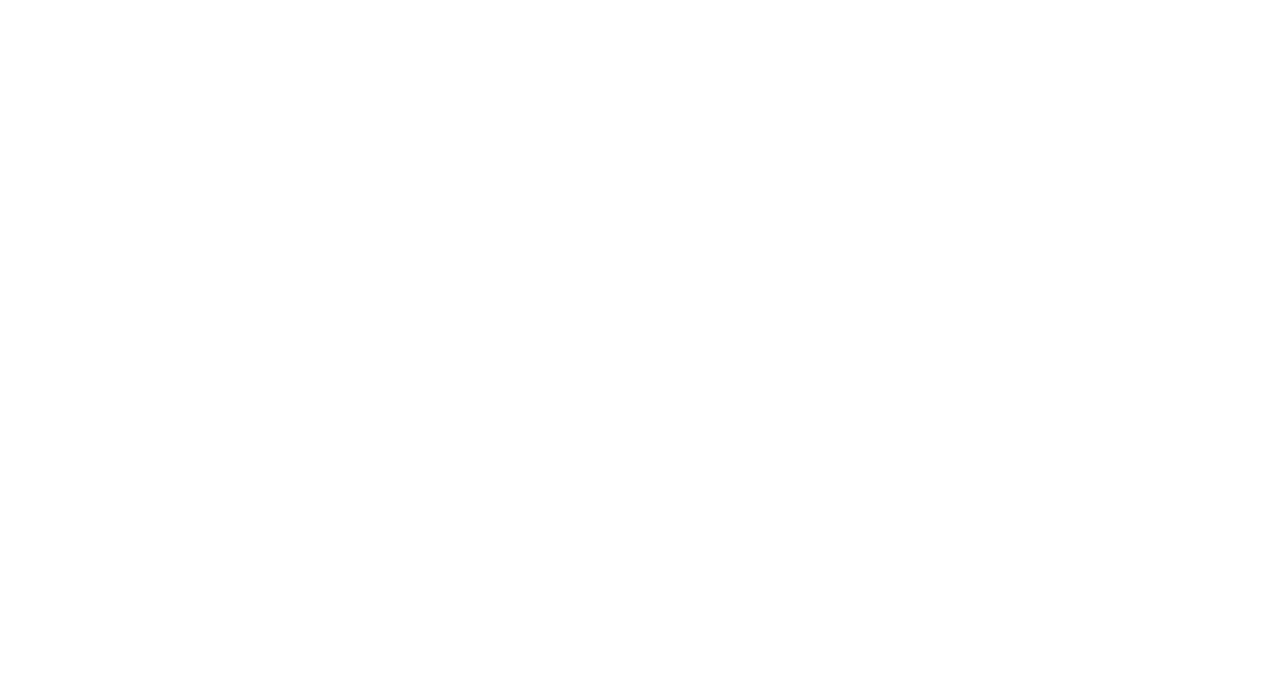
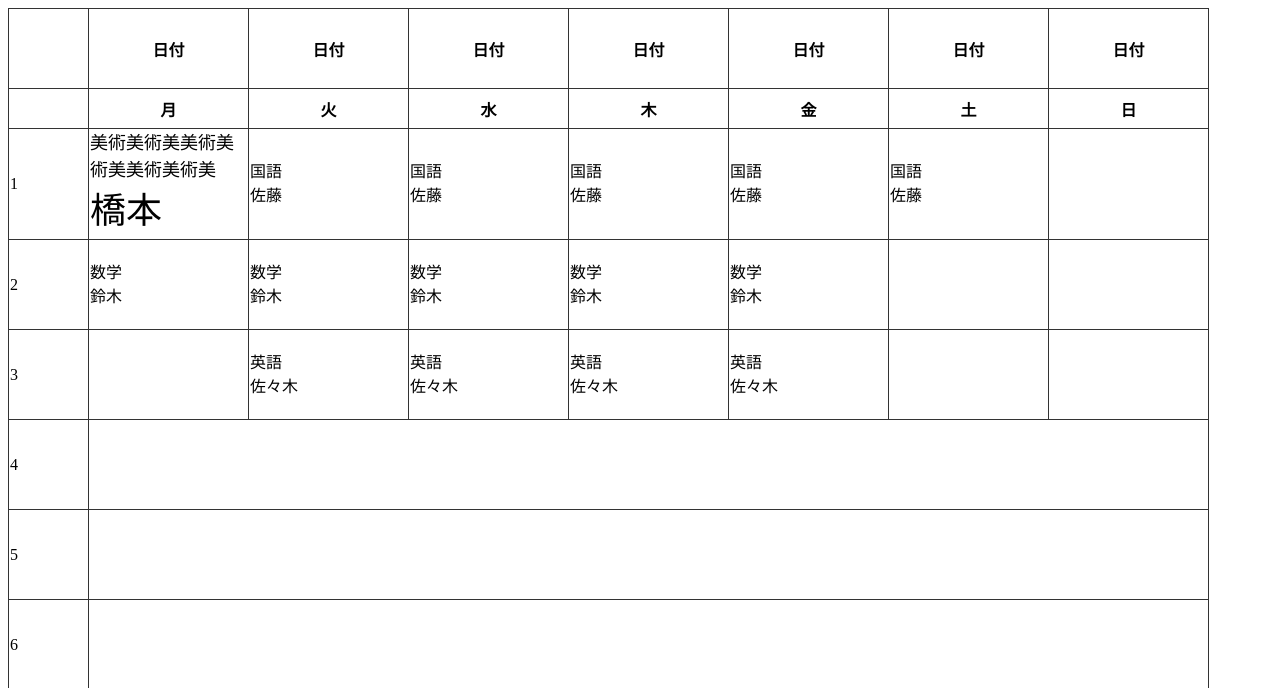
Before and after one commit to yusui-okanaka-adglobe-co-jp/2023-Technical-Training-Team-C, a Nuxt app in the folder frontend/: page /test/timetables in a window 1280 px wide. Before the commit this address had no page. Shown: the top 688 px of the page. Built offline with nearby package versions, Linux system fonts and the light colour scheme.

Commit message:
時間割作成中

```diff
--- /dev/null
+++ b/frontend/components/test-component.vue
@@ -0,0 +1,122 @@
+<template>
+  <table>
+    <thead>
+      <tr>
+        <th class="vertical-head"></th>
+        <th class="date-cell">日付</th>
+        <th class="date-cell">日付</th>
+        <th class="date-cell">日付</th>
+        <th class="date-cell">日付</th>
+        <th class="date-cell">日付</th>
+        <th class="date-cell">日付</th>
+        <th class="date-cell">日付</th>
+      </tr>
+    </thead>
+    <thead>
+      <tr>
+        <th class="dayOfWeek-cell"></th>
+        <th class="dayOfWeek-cell">月</th>
+        <th class="dayOfWeek-cell">火</th>
+        <th class="dayOfWeek-cell">水</th>
+        <th class="dayOfWeek-cell">木</th>
+        <th class="dayOfWeek-cell">金</th>
+        <th class="dayOfWeek-cell">土</th>
+        <th class="dayOfWeek-cell">日</th>
+      </tr>
+    </thead>
+    <tr>
+      <td>1</td>
+      <TimetableLesson :subject="subject" :teacher-name="teacherName"></TimetableLesson>
+      <td>国語 <br />佐藤</td>
+      <td>国語 <br />佐藤</td>
+      <td>国語 <br />佐藤</td>
+      <td>国語 <br />佐藤</td>
+      <td>国語 <br />佐藤</td>
+      <td></td>
+    </tr>
+    <tr>
+      <td>2</td>
+      <td>数学 <br />鈴木</td>
+      <td>数学 <br />鈴木</td>
+      <td>数学 <br />鈴木</td>
+      <td>数学 <br />鈴木</td>
+      <td>数学 <br />鈴木</td>
+      <td></td>
+      <td></td>
+    </tr>
+    <tr>
+      <td>3</td>
+      <td class="timetable-cell"></td>
+      <td>英語 <br />佐々木</td>
+      <td>英語 <br />佐々木</td>
+      <td>英語 <br />佐々木</td>
+      <td>英語 <br />佐々木</td>
+      <td></td>
+      <td></td>
+    </tr>
+    <tr>
+      <td>4</td>
+    </tr>
+    <tr>
+      <td>5</td>
+    </tr>
+    <tr>
+      <td>6</td>
+    </tr>
+  </table>
+</template>
+
+<script lang="ts" setup>
+const subject = '美術美術美美術美術美美術美術美'
+const teacherName = '橋本'
+</script>
+
+<style lang="scss" vscoped>
+table {
+  border-collapse: collapse;
+  border: 1px solid #333;
+  box-sizing: border-box;
+  table-layout: fixed;
+  width: 1200px;
+  height: 660px;
+  padding: 0;
+}
+
+td,
+th,
+tr {
+  border: 1px solid #333;
+  box-sizing: border-box;
+
+  word-break: break-word;
+  /*border-spacing: 0; :-*/
+}
+.date-cell {
+  width: 160px;
+  height: 80px;
+}
+.dayOfWeek-cell {
+  width: 180px;
+  height: 40px;
+}
+.period-cell {
+  width: 80px;
+  height: 90px;
+}
+.vertical-head {
+  width: 80px;
+  height: 80px;
+}
+.timetable-cell {
+}
+.font-size-M {
+  font-size: 18px;
+}
+
+.font-size-L {
+  font-size: 24px;
+}
+.font-size-XL {
+  font-size: 36px;
+}
+</style>
--- /dev/null
+++ b/frontend/components/timetable-lesson.vue
@@ -0,0 +1,57 @@
+<template>
+  <td>
+    <div>
+      <span :style="fontSize">{{ props.subject }}</span
+      ><br />
+      <!-- <span :class="{ fontSizeTeacher: isLength  }">{{ props.teacherName }}</span> -->
+      <span :class="[fontSizeClass()]">{{ props.teacherName }}</span>
+    </div>
+  </td>
+</template>
+
+<script lang="ts" setup>
+const props = defineProps({
+  subject: {
+    type: String,
+    required: true,
+  },
+  teacherName: String,
+})
+function fontSizeClass() {
+  let length = props.subject.length
+  if (length >= 17) {
+    return 'fontSizeTeacher'
+  }
+  return 'fontSizeTeacher2'
+}
+
+let fontSize = { fontSize: '36px' }
+if ((props.subject?.length ?? 0) >= 17) {
+  fontSize = { fontSize: '14px' }
+} else if ((props.subject?.length ?? 0) >= 7) {
+  fontSize = { fontSize: '18px' }
+} else if ((props.subject?.length ?? 0) >= 5) {
+  fontSize = { fontSize: '24px' }
+}
+
+console.log(props.subject?.length)
+
+let isLength = (props.subject?.length ?? 0) >= 20
+console.log(isLength)
+</script>
+<style lang="scss">
+td {
+  box-sizing: border-box;
+  width: 160px;
+  height: 90px;
+  line-height: 1.5;
+  word-break: break-word;
+}
+
+.fontSizeTeacher {
+  font-size: 54px;
+}
+.fontSizeTeacher2 {
+  font-size: 36px;
+}
+</style>
--- /dev/null
+++ b/frontend/pages/test/timetables.vue
@@ -0,0 +1,3 @@
+<template>
+  <test-component />
+</template>
```
